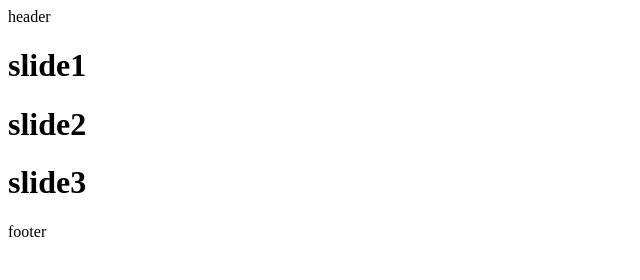
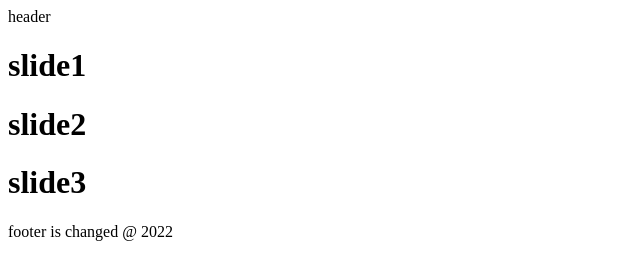
Before and after one commit to meysam1400/gitTest, a plain HTML site: page index.html in a window 1280 px wide. Shown: the whole page, without its empty margins (0-640 px from the left). Drawn offline with Linux system fonts and the light colour scheme.

Commit message:
footer updated

```diff
--- a/index.html
+++ b/index.html
@@ -18,7 +18,7 @@
     </div>
 
     <footer>
-        footer
+        footer is changed @ 2022
     </footer>
 </body>
 </html>
```
